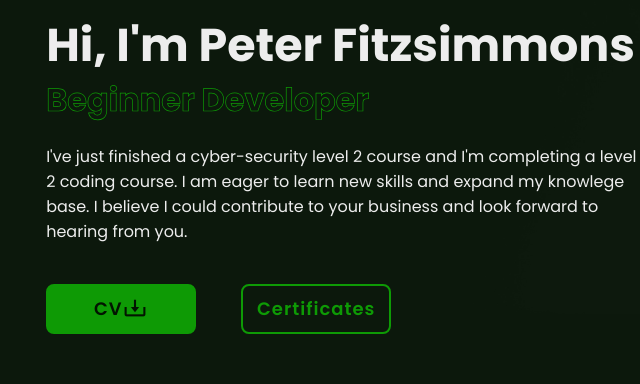
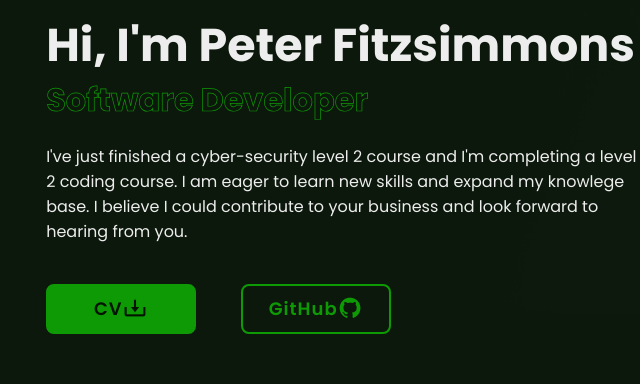
Before and after one commit to BeardedPete87/Personal-CV-Portfolio, a plain HTML site: page index.html in a window 1280 px wide. Shown: the part 225-609 px from the top of the page, 69-709 px from the left. Drawn offline with nearby package versions, Linux system fonts and the light colour scheme; files whose address does not match are found by name.

Commit message:
Add files via upload

```diff
--- a/index.html
+++ b/index.html
@@ -37,7 +37,7 @@
         <div class="home-content">
             <h1>Hi, I'm <span> Peter Fitzsimmons</span></h1>
             <div class="text-animate">
-                <h3>Beginner Developer</h3>
+                <h3>Software Developer</h3>
             </div>
             <p>I've just finished a cyber-security level 2 course and I'm completing a level 2
                 coding course. I am eager to learn new skills and expand my knowlege base. I believe
@@ -47,7 +47,7 @@
 
             <div class="btn-box">
                 <a href="#" class="btn">CV<i class='bx bx-download'></i></a>
-                <a href="#" class="btn">Certificates</a>
+                <a href="#" class="btn">GitHub<i class='bx bxl-github'></i></a>
             </div>
         </div>
 
```
Also changed, not shown: 1 other file.
